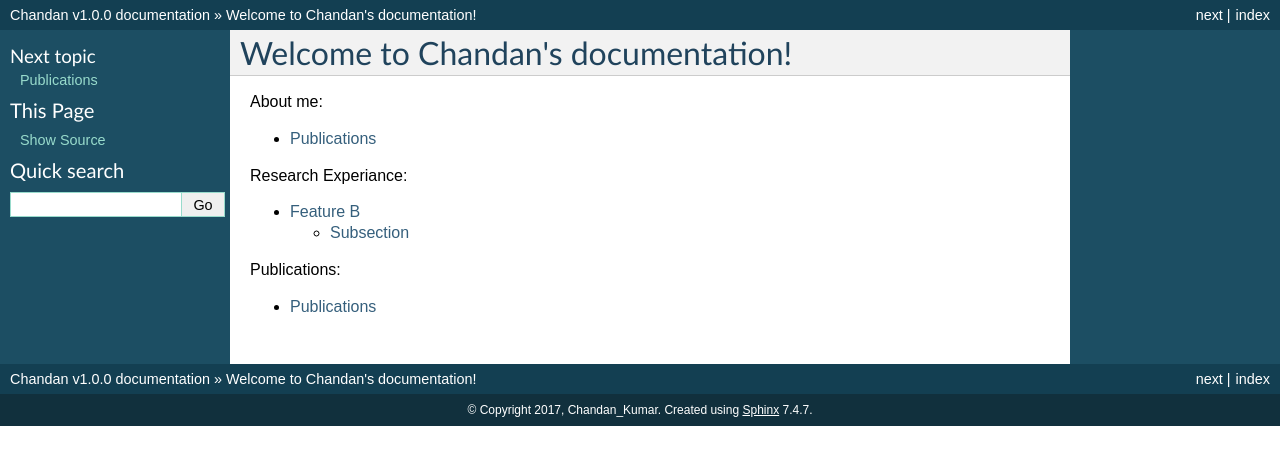
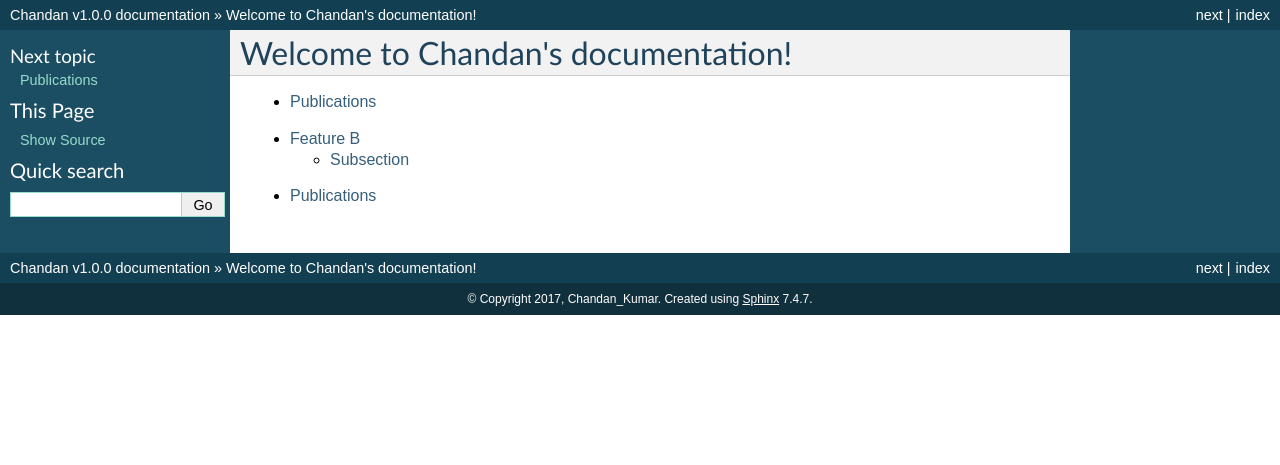
Before and after one commit to chandan-qchem/readdocs, a Sphinx documentation site: the page built from source/index.rst, in a window 1280 px wide. Shown: the top 465 px of the page. Built offline with Sphinx 7.4.7, drawn with Linux system fonts in a browser that asks for light colours.

Commit message:
removed the caption in tocree

```diff
--- a/source/index.rst
+++ b/source/index.rst
@@ -8,18 +8,15 @@ Welcome to Chandan's documentation!
 
 .. toctree::
    :maxdepth: 2
-   :caption: About me:
 
    feature-a.rst
 
 .. toctree::
    :maxdepth: 2
-   :caption: Research Experiance:
 
    tutorials/tutorial-1.rst
 
 .. toctree::
    :maxdepth: 2
-   :caption: Publications:
 
    Publications.rst
```
